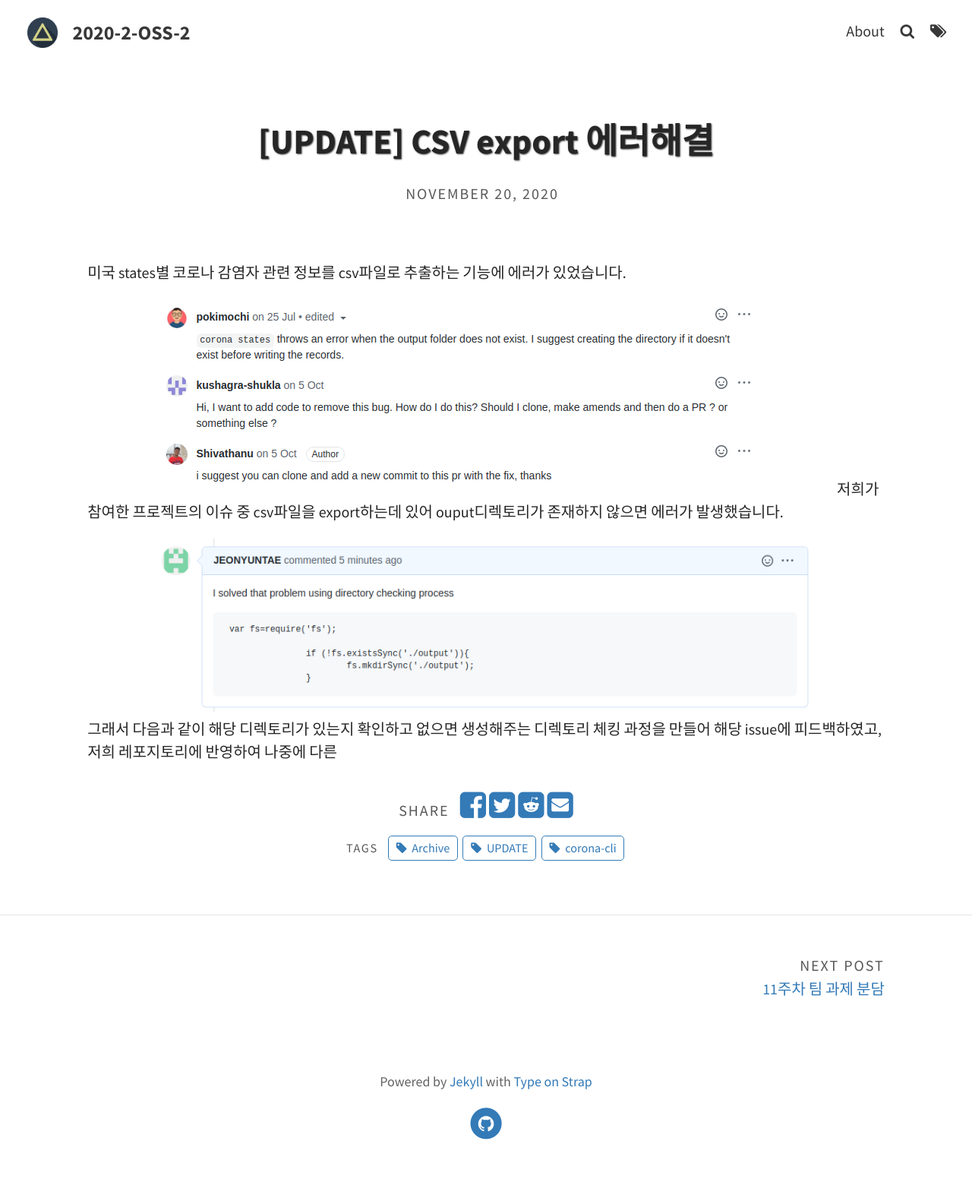
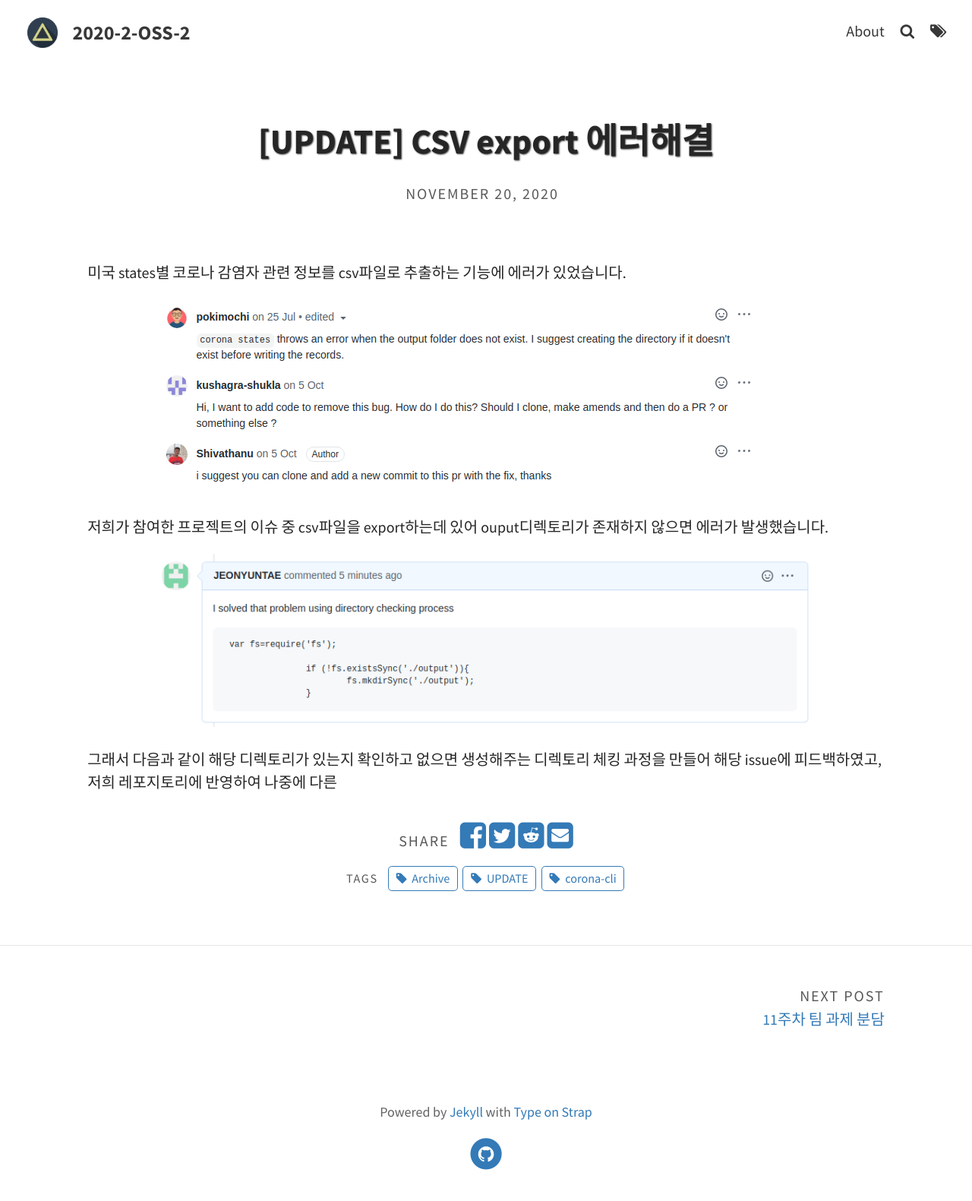
Before and after one commit to 20-2-SKKU-OSS/2020-2-OSS-2, a Jekyll site: the page built from _posts/2020-11-20-[UPDATE]-CSV-export-에러해결.md, in a window 1280 px wide. Shown: the whole page at 76% size. Built offline with Jekyll 4.4.1, drawn with Linux system fonts in a browser that asks for light colours; before the commit the page ends 1541 px from its top, so only the background shows below that.

```diff
--- a/_posts/2020-11-20-[UPDATE]-CSV-export-에러해결.md
+++ b/_posts/2020-11-20-[UPDATE]-CSV-export-에러해결.md
@@ -3,7 +3,7 @@ layout: post
 title: "[UPDATE] CSV export 에러해결"
 tags: [corona-cli, Archive, UPDATE]
 excerpt_separator: <!--more-->
-author: jeonyuntae
+author: JEONYUNTAE
 feature-img:
 ---
 
@@ -12,8 +12,10 @@ feature-img:
 <!--more-->
 
 ![jyt_01.png](/2020-2-OSS-2/assets/img/jyt_01.png)
+
 저희가 참여한 프로젝트의 이슈 중 csv파일을 export하는데 있어 ouput디렉토리가 존재하지 않으면 에러가 발생했습니다.
 
 ![jyt_02.png](/2020-2-OSS-2/assets/img/jyt_02.png)
+
 그래서 다음과 같이 해당 디렉토리가 있는지 확인하고 없으면 생성해주는 디렉토리 체킹 과정을 만들어 해당 issue에 피드백하였고,
 저희 레포지토리에 반영하여 나중에 다른
```
